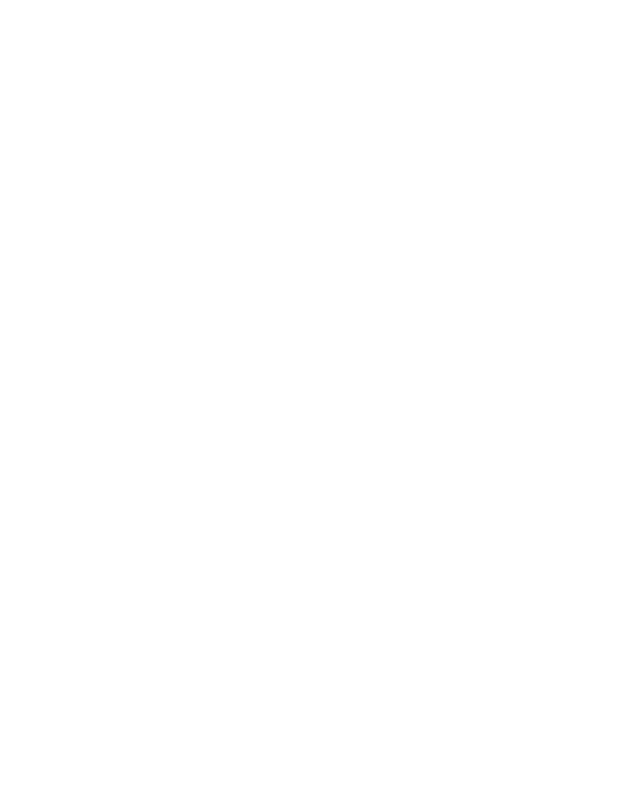
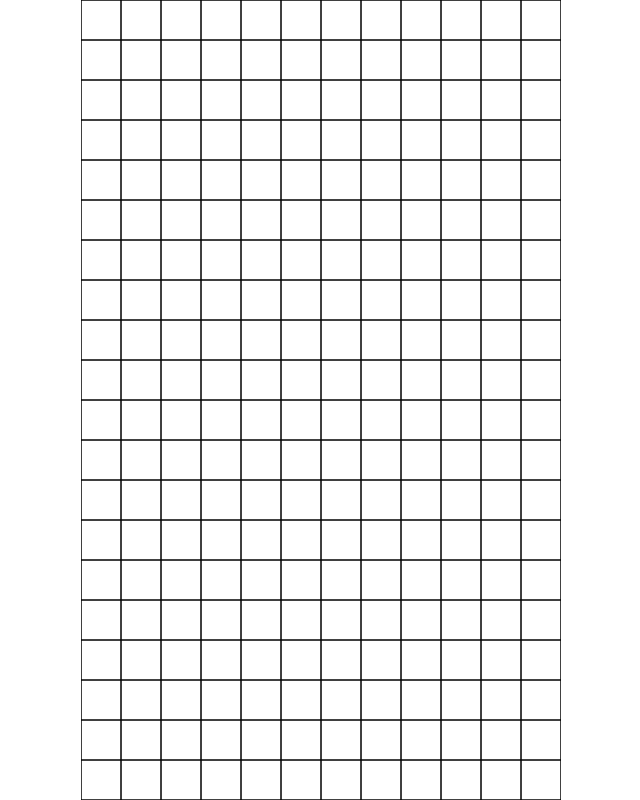
Before and after one commit to GenbuHase/Haruris, a plain HTML site: page index.html in a window 1280 px wide. Shown: the whole page, without its empty margins (319-959 px from the left). Drawn offline with Linux system fonts and the light colour scheme.

Commit message:
グリッド処理を追加

```diff
--- a/index.html
+++ b/index.html
@@ -3,9 +3,15 @@
 <HTML>
 	<Head>
 		<Meta Charset = "UTF-8" />
+		<Meta Name = "Viewport" Content = "Width=Device-Width, Initial-Scale=1, User-Scalable=No" />
 		<Title>HARURIS</Title>
 
 		<Script Src = "scripts/depend-modules/DOM Extender v3.4.js"></Script>
+
+		<Script Src = "scripts/modules/Block.js"></Script>
+		<Script Src = "scripts/modules/HarukinBlock.js"></Script>
+		<Script Src = "scripts/modules/BlockComposer.js"></Script>
+		<Script Src = "scripts/modules/Util.js"></Script>
 		<Script Src = "scripts/Haruris.js"></Script>
 		<Link Rel = "StyleSheet" Href = "styles/Haruris.css" />
 
--- a/scripts/Haruris.js
+++ b/scripts/Haruris.js
@@ -1,20 +1,51 @@
 class Haruris {
-	static get rootId () { return "Haruris" };
+	static get rootId () { return "Haruris" }
+	static get rootSeparateX () { return 12 }
+	static get rootSeparateY () { return 20 }
 
 
 
 	constructor () {
-		let rootSize = this.rootSize = Math.min(DOM.width, DOM.height);
+		const { rootSeparateX, rootSeparateY } = Haruris;
+
+		let rootMaxSize = Math.min(DOM.width, DOM.height);
+		let rootWidth = this.rootWidth = rootMaxSize / Math.max(rootSeparateX, rootSeparateY) * rootSeparateX,
+			rootHeight = this.rootHeight = rootMaxSize / Math.max(rootSeparateX, rootSeparateY) * rootSeparateY;
 
 		let root = this.root = new DOM("Canvas", {
 			id: Haruris.rootId,
 
 			attributes: {
-				Width: rootSize,
-				Height: rootSize
+				Width: rootWidth,
+				Height: rootHeight
 			}
 		});	document.body.appendChild(root);
 
 		let ctx = this.ctx = root.getContext("2d");
+
+
+
+		this.init();
+	}
+
+	init () {
+		let ctx = this.ctx;
+			for (let x = 0; x <= Haruris.rootSeparateX; x++) {
+				ctx.beginPath();
+				ctx.moveTo(this.rootWidth / Haruris.rootSeparateX * x, 0);
+				ctx.lineTo(this.rootWidth / Haruris.rootSeparateX * x, this.rootHeight);
+				ctx.closePath();
+
+				ctx.stroke();
+			}
+
+			for (let y = 0; y <= Haruris.rootSeparateY; y++) {
+				ctx.beginPath();
+				ctx.moveTo(0, this.rootHeight / Haruris.rootSeparateY * y);
+				ctx.lineTo(this.rootWidth, this.rootHeight / Haruris.rootSeparateY * y);
+				ctx.closePath();
+
+				ctx.stroke();
+			}
 	}
 }
--- a/scripts/modules/Block.js
+++ b/scripts/modules/Block.js
@@ -7,4 +7,17 @@ class Block {
 		this.ctx = ctx,
 		this.width = this.height = blockSize;
 	}
+
+	get textureUrl () { return this._textureUrl }
+	set textureUrl (url = "") {
+		this._textureUrl = url;
+
+		let texture = this.texture = new Image();
+			texture.src = url;
+	}
+
+	draw (x = 0, y = 0) {
+		let ctx = this.ctx;
+			ctx.drawImage(this.texture, x, y, this.width, this.height);
+	}
 }
--- /dev/null
+++ b/scripts/modules/HarukinBlock.js
@@ -0,0 +1,7 @@
+class HarukinBlock extends Block {
+	constructor (ctx, blockSize = Block.defaultSize) {
+		super(ctx, blockSize);
+
+		this.textureUrl = "assets/images/harukin.png";
+	}
+}
```
Also changed, not shown: scripts/modules/BlockComposer.js (line endings or trailing spaces), scripts/modules/Util.js (added).
